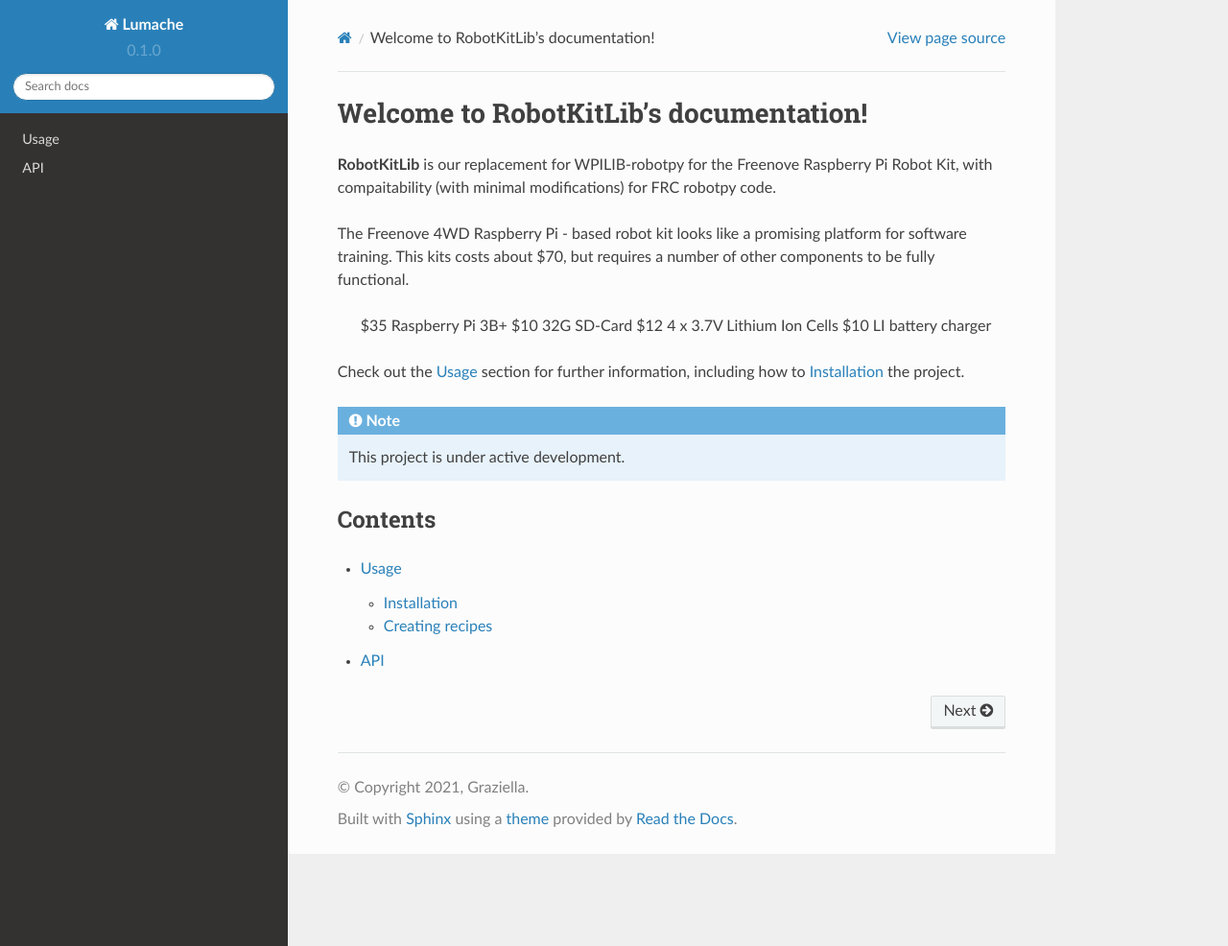
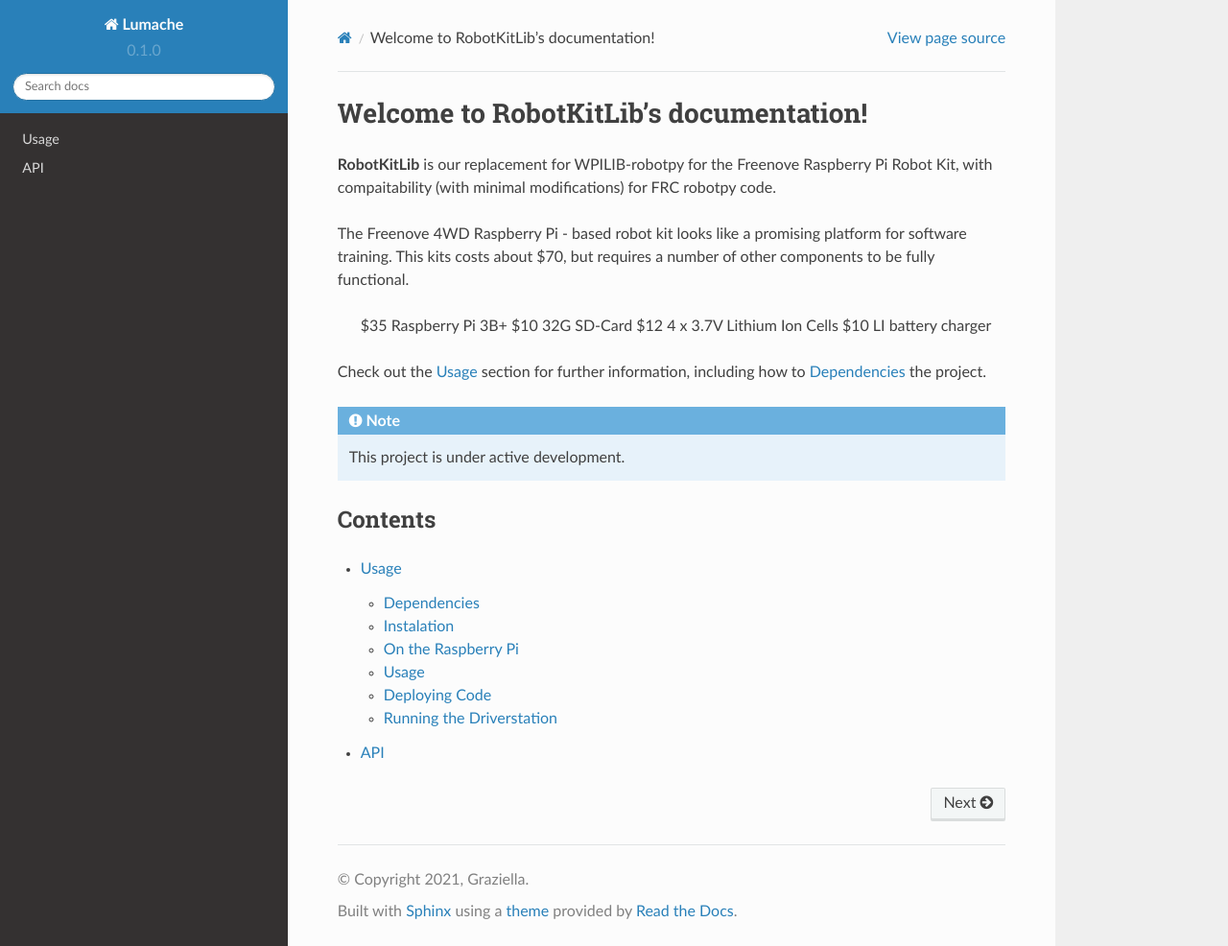
Before and after one commit to EmilyRobotics/RobotKitLibDocumentation, a Sphinx documentation site: the page built from docs/source/index.rst, in a window 1280 px wide and 986 px high. Shown: the whole window at 96% size. Built offline with Sphinx 7.4.7 and the Read the Docs theme 2.0.0, drawn with Linux system fonts in a browser that asks for light colours; some of the changed lines change nothing that is shown.

Commit message:
Update usage.rst

```diff
--- a/docs/source/usage.rst
+++ b/docs/source/usage.rst
@@ -3,31 +3,62 @@
 
 .. _installation:
 
-Installation
+Dependencies
 ------------
 
-To use Lumache, first install it using pip:
+**Note for Windows Users:** In order to deploy code, you will need to install a bash terminal
+such as Git Bash, or, preferably, Windows Subsystem for Linux (Ubuntu)
 
+Python 3.9 or newer is required to run this project.
+
+First, install the dependencies using pip:
 .. code-block:: console
 
-   (.venv) $ pip install lumache
+   (.venv) $ pip install -R requirements.txt
 
-Creating recipes
-----------------
+Instalation
+-----------
 
-To retrieve a list of random ingredients,
-you can use the ``lumache.get_random_ingredients()`` function:
+Clone the repository on both your local machine and the robot's rasberry pi, with
+.. code-block:: console
 
-.. autofunction:: lumache.get_random_ingredients
+   $ git clone https://github.com/FRC1076/RobotKitLib.git
 
-The ``kind`` parameter should be either ``"meat"``, ``"fish"``,
-or ``"veggies"``. Otherwise, :py:func:`lumache.get_random_ingredients`
-will raise an exception.
+On the Raspberry Pi
+-------------------
 
-.. autoexception:: lumache.InvalidKindError
+Enable SSH and GPIO in the configuration menu reached with
+.. code-block:: console
 
-For example:
+   $ sudo raspi-config
+See the Raspberry Pi Documentation for further detail.
 
->>> import lumache
->>> lumache.get_random_ingredients()
-['shells', 'gorgonzola', 'parsley']
+Setup the systemd service with
+.. code-block:: console
+
+   $ sudo ./setup_autorunner.sh
+
+
+Usage
+-----
+
+The workflow of a RobotKitLib-based robot competition is as similar as possible to FRC-WPILIB.
+Thus the basic equation of Code -> Deploy to Pi -> Run code with Driverstation remains.
+
+Deploying Code
+--------------
+
+Deploy code to the Robot with
+.. code-block:: console
+
+   $ python robot.py --action deploy --ip_addr localhost
+Replacing 'localhost' with the IP address of the robot.
+
+Running the Driverstation
+-------------------------
+
+Run the driverstation with
+.. code-block:: console
+
+   $ python driverstation.py localhost
+Replacing 'localhost' with the IP address of the robot.
```
